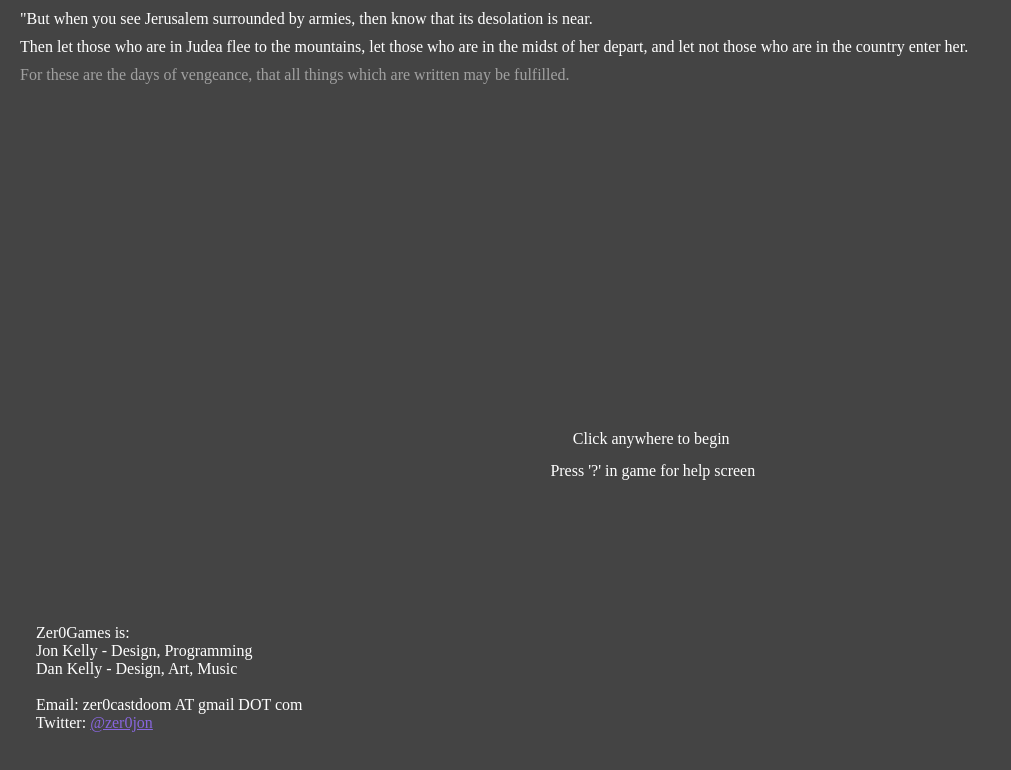
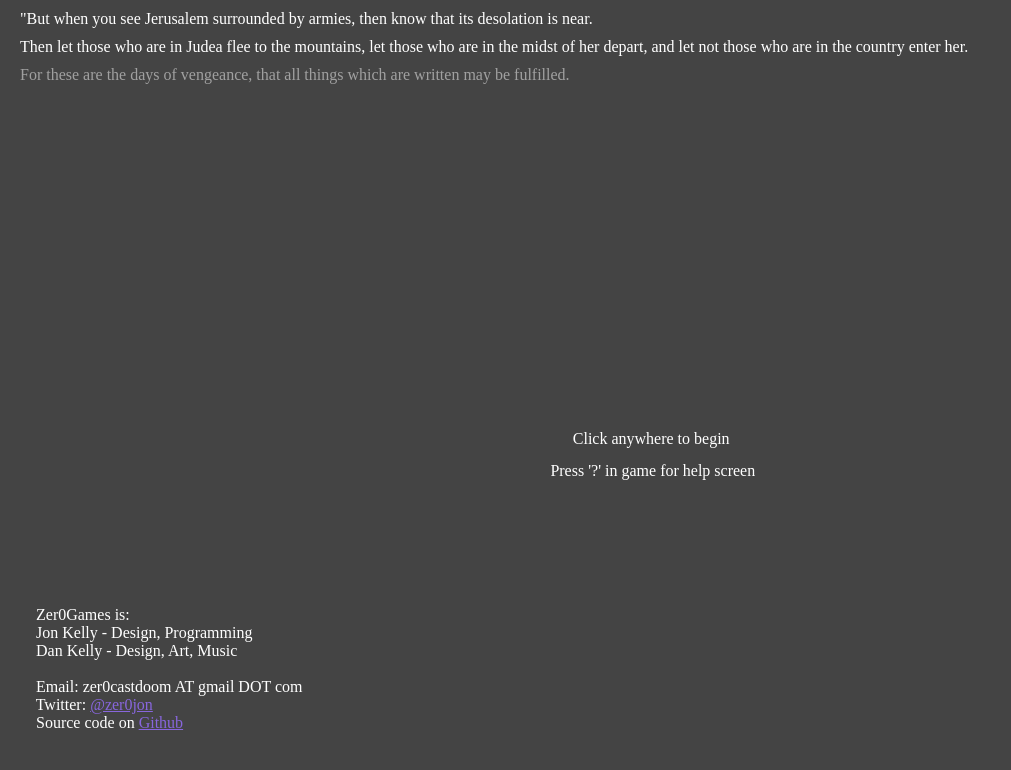
Before and after one commit to jkelly467/hush-little-one, a plain HTML site: page index.html in a window 1280 px wide. Shown: the top 770 px of the page, without its empty margins (0-1011 px from the left). Drawn offline with nearby package versions, Linux system fonts and the light colour scheme; a web font is replaced by a local one.

Commit message:
Add source code link

```diff
--- a/index.html
+++ b/index.html
@@ -110,6 +110,7 @@
 
          Email: zer0castdoom AT gmail DOT com
          Twitter: <a target="_blank" class='twitter' href="http://twitter.com/zer0jon">@zer0jon</a>
+         Source code on <a target="_blank" class='twitter' href='https://github.com/jkelly467/hush-little-one'>Github</a>
       </div>
       <div class='tip'>
          Press '?' in game for help screen
```
